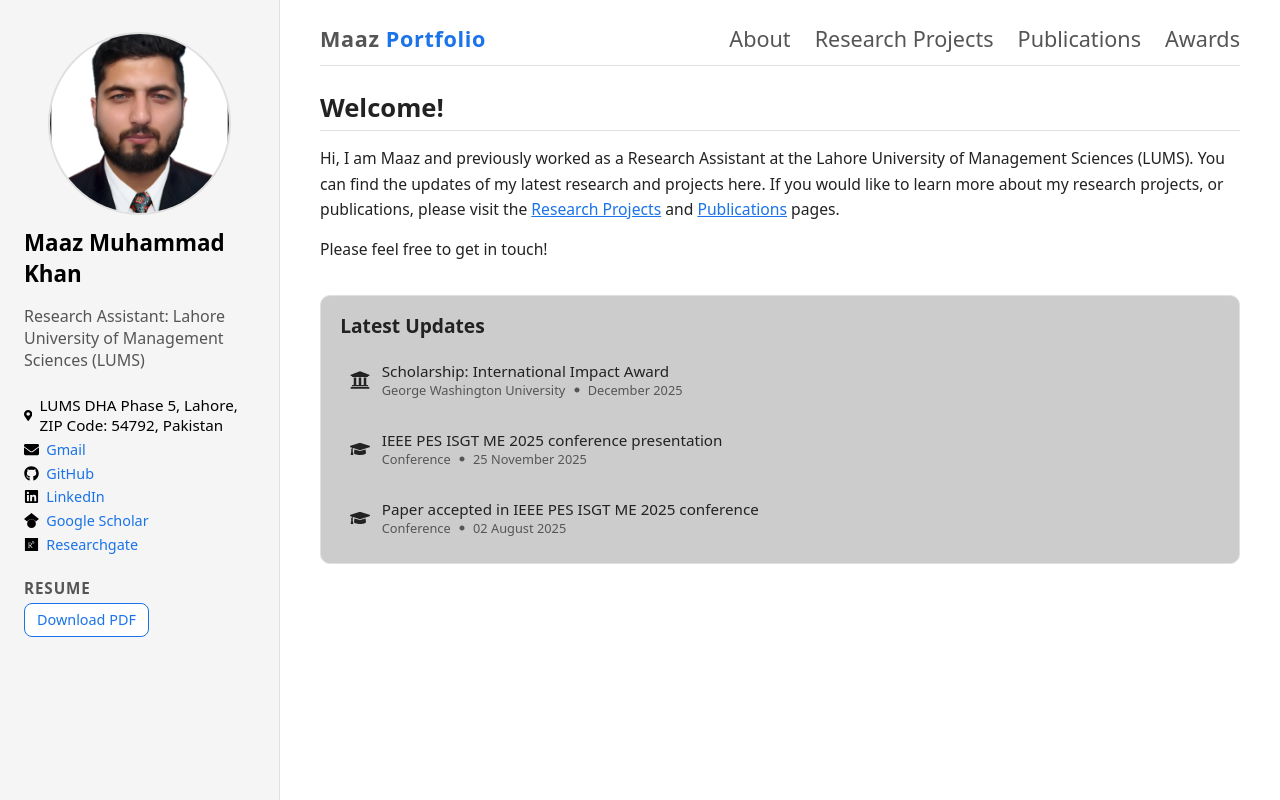
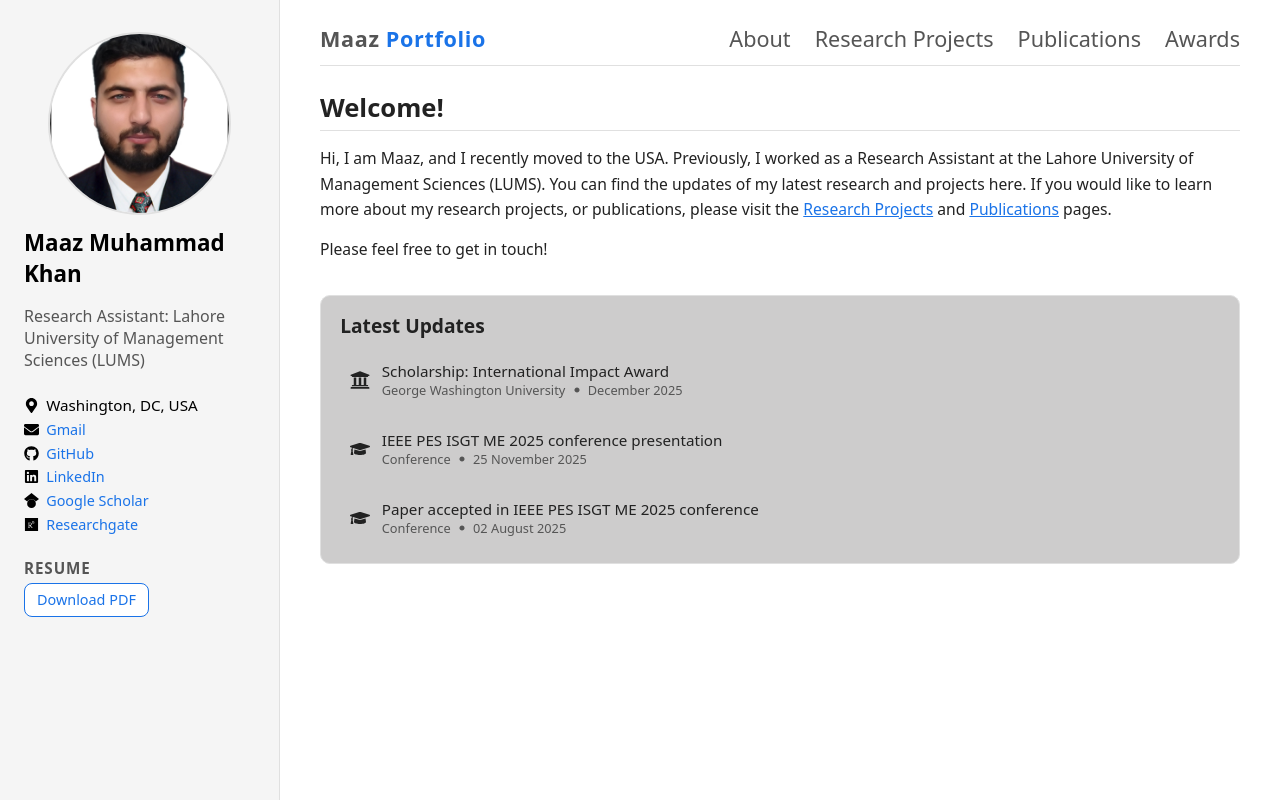
Before and after one commit to Maazkhan100/maazkhan100.github.io, a React (Vite) app: page / in a window 1280 px wide. Built offline with nearby package versions, Linux system fonts and the light colour scheme.

Commit message:
Updated address and resume

```diff
--- a/src/components/Sidebar/Sidebar.jsx
+++ b/src/components/Sidebar/Sidebar.jsx
@@ -23,7 +23,7 @@ export default function Sidebar() {
         {/* LOCATION */}
         <li style={{ display: "flex", alignItems: "center", gap: "0.45rem", color: "#000" }}>
           <FaMapMarkerAlt size={15} color="#000" />
-          <span style={{ color: "#000", fontSize: "0.95rem" }}>LUMS DHA Phase 5, Lahore, ZIP Code: 54792, Pakistan</span>
+          <span style={{ color: "#000", fontSize: "0.95rem" }}>Washington, DC, USA</span>
         </li>
 
         {/* EMAIL */}
--- a/src/pages/Landing.jsx
+++ b/src/pages/Landing.jsx
@@ -58,11 +58,12 @@ export default function Landing() {
       <h2>Welcome!</h2>
 
       <p>
-        Hi, I am Maaz and previously worked as a Research Assistant at the Lahore
-        University of Management Sciences (LUMS). You can find the updates of my
-        latest research and projects here. If you would like to learn more about my
-        research projects, or publications, please visit
-        the <Link to="/research-projects" className="link-design">Research Projects</Link> and <Link to="/publications" className="link-design">Publications</Link> pages.
+        Hi, I am Maaz, and I recently moved to the USA. Previously, I worked as a
+        Research Assistant at the Lahore University of Management Sciences (LUMS).
+        You can find the updates of my latest research and projects here. If you
+        would like to learn more about my research projects, or publications, please
+        visit the <Link to="/research-projects" className="link-design">Research
+        Projects</Link> and <Link to="/publications" className="link-design">Publications</Link> pages.
       </p>
 
       <p>
```
Also changed, not shown: 1 other file (tests, documents, lock files or other folders).
